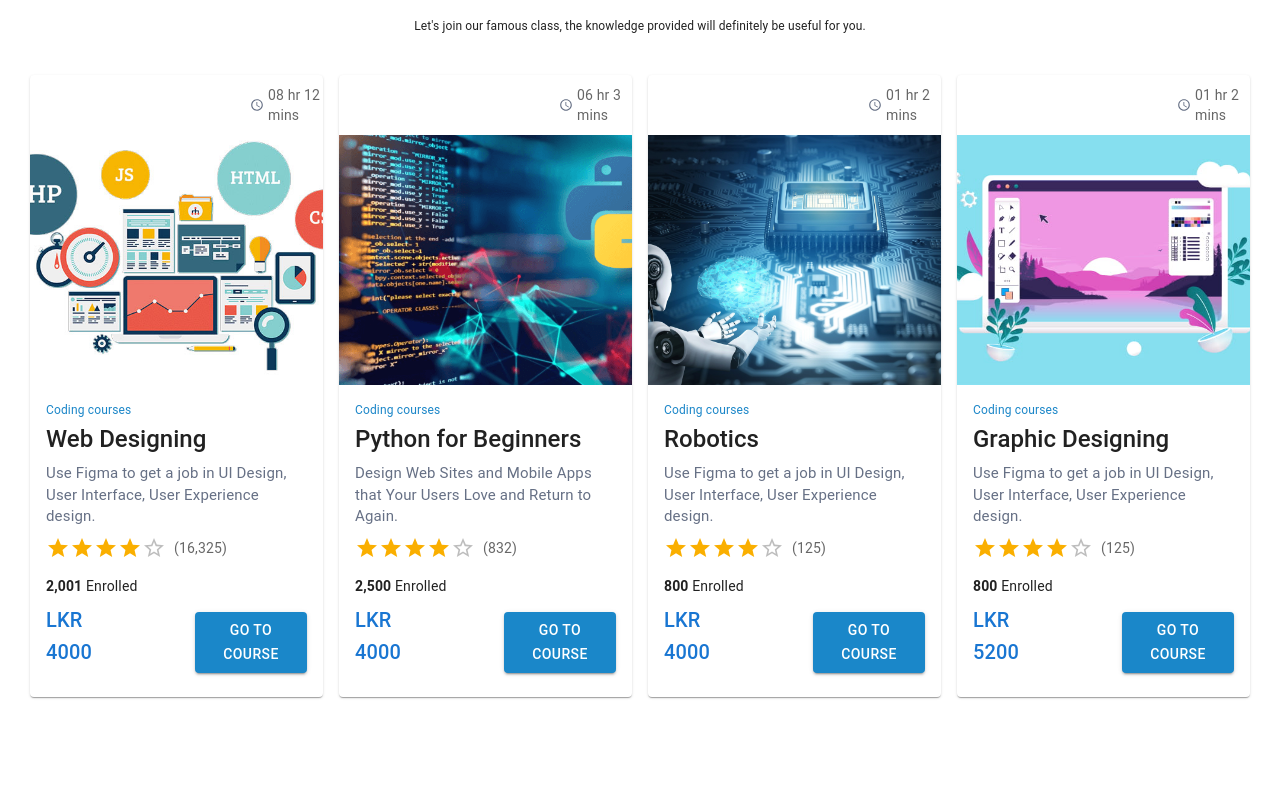
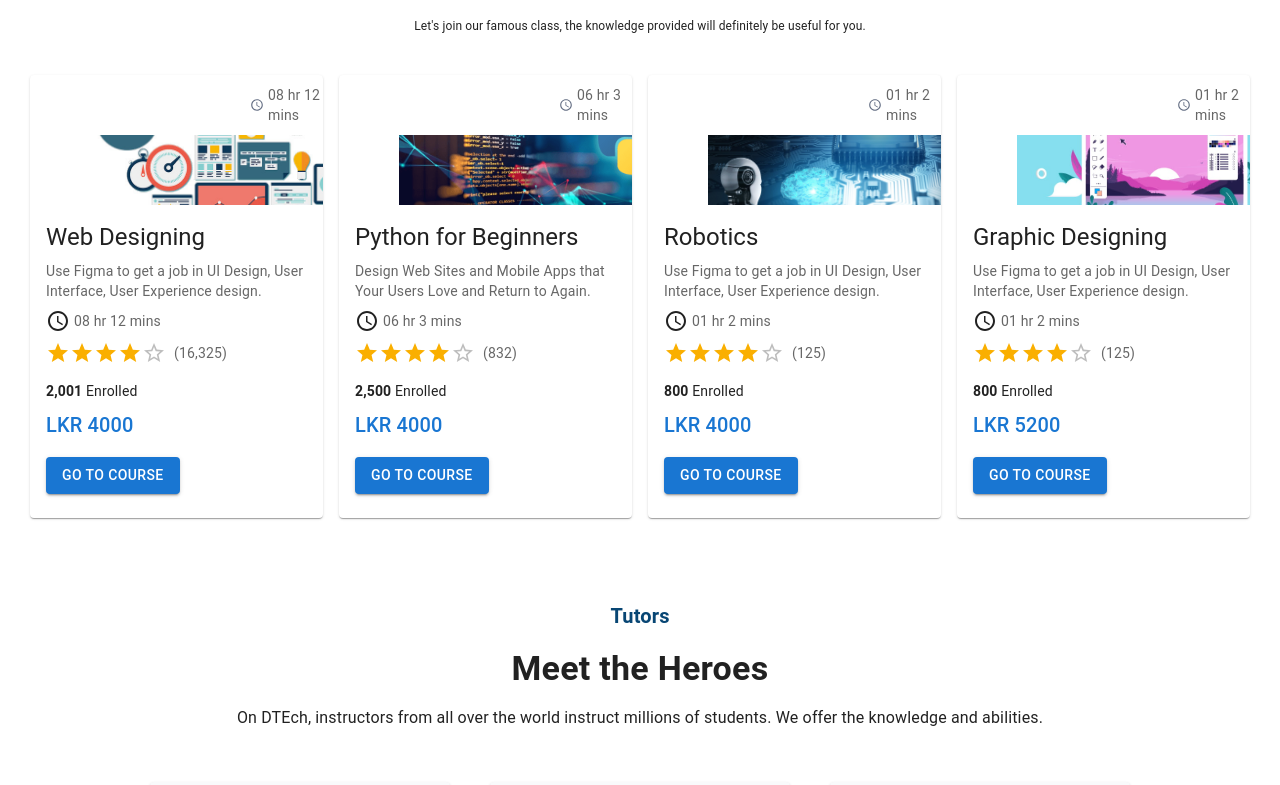
Before and after one commit to Jinu2001/Dtech-Solutuons, a React (Vite) app: page / in a window 1280 px wide. Shown: the part 1921-2706 px from the top of the page. Built offline with nearby package versions, Linux system fonts and the light colour scheme.

Commit message:
Reversed last changes

```diff
--- a/src/pages/CoursesSection.jsx
+++ b/src/pages/CoursesSection.jsx
@@ -78,21 +78,29 @@ const CourseCard = ({ course }) => {
               {course.duration}
             </Typography>
           </div>
-        <CardMedia
+          <CardMedia
+          component="img"
+          height="140"
           image={course.imageUrl}
           alt={course.title}
-          style={{ objectFit: 'cover' , height: '250px', }}
+
         />
-        <CardContent>
-        <Typography gutterBottom variant="subtltle2" component="div" style={{color:'#1B86C8', fontSize:'12px'}}>
-            {course.subtitle}
-          </Typography>
-          <Typography gutterBottom variant="h5" component="div" style={{fontWeight:'500'}}>
+         <CardContent>
+          <Typography gutterBottom variant="h5" component="div">
+
+
+
             {course.title}
           </Typography>
-          <Typography variant="body2" color="text.secondary" style={{color:'#667085', fontSize:'15px'}}>
+          <Typography variant="body2" color="text.secondary">
             {course.description}
           </Typography>
+          <div style={{ display: 'flex', alignItems: 'center', marginTop: '8px' }}>
+            <AccessTimeIcon style={{ marginRight: '4px' }} />
+            <Typography variant="body2" color="text.secondary">
+              {course.duration}
+            </Typography>
+          </div>
           <div style={{ display: 'flex', alignItems: 'center', marginTop: '8px' }}>
             <Rating name="read-only" value={course.rating} readOnly />
             <Typography variant="body2" color="text.secondary" style={{ marginLeft: '8px' }}>
@@ -102,15 +110,16 @@ const CourseCard = ({ course }) => {
           <Typography variant="body2" style={{ marginTop: '16px' }}>
             <strong>{course.enrolled.toLocaleString()}</strong> Enrolled
           </Typography>
-          <div style={{ display: 'flex'}}>
+
           <Typography variant="h6" color="primary" style={{ marginTop: '8px' }}>
             {course.price}
           </Typography>
-          <Button variant="contained" style={{ marginTop: '16px', marginLeft:'80px',backgroundColor:'#1A87C9'}} onClick={goToCourse}>
+          <Button variant="contained" color="primary" style={{ marginTop: '16px' }} onClick={goToCourse}>
           Go to Course
           </Button>
-          </div>
+
         </CardContent>
+
       </Card>
     </Grid>
   );
@@ -130,8 +139,7 @@ const CoursesSection = () => {
       <Typography variant="body1" style={{ marginBottom: '40px' ,fontSize:'12px', textAlign:'center'}}>
         Let's join our famous class, the knowledge provided will definitely be useful for you.
       </Typography>
-      <Grid container spacing={2}style={{marginBottom:'50px'}} >
-        {courses.map(course => (
+      <Grid container spacing={2}style={{marginBottom:'50px'}} >        {courses.map(course => (
           <CourseCard key={course.id} course={course} />
         ))}
       </Grid>
```
